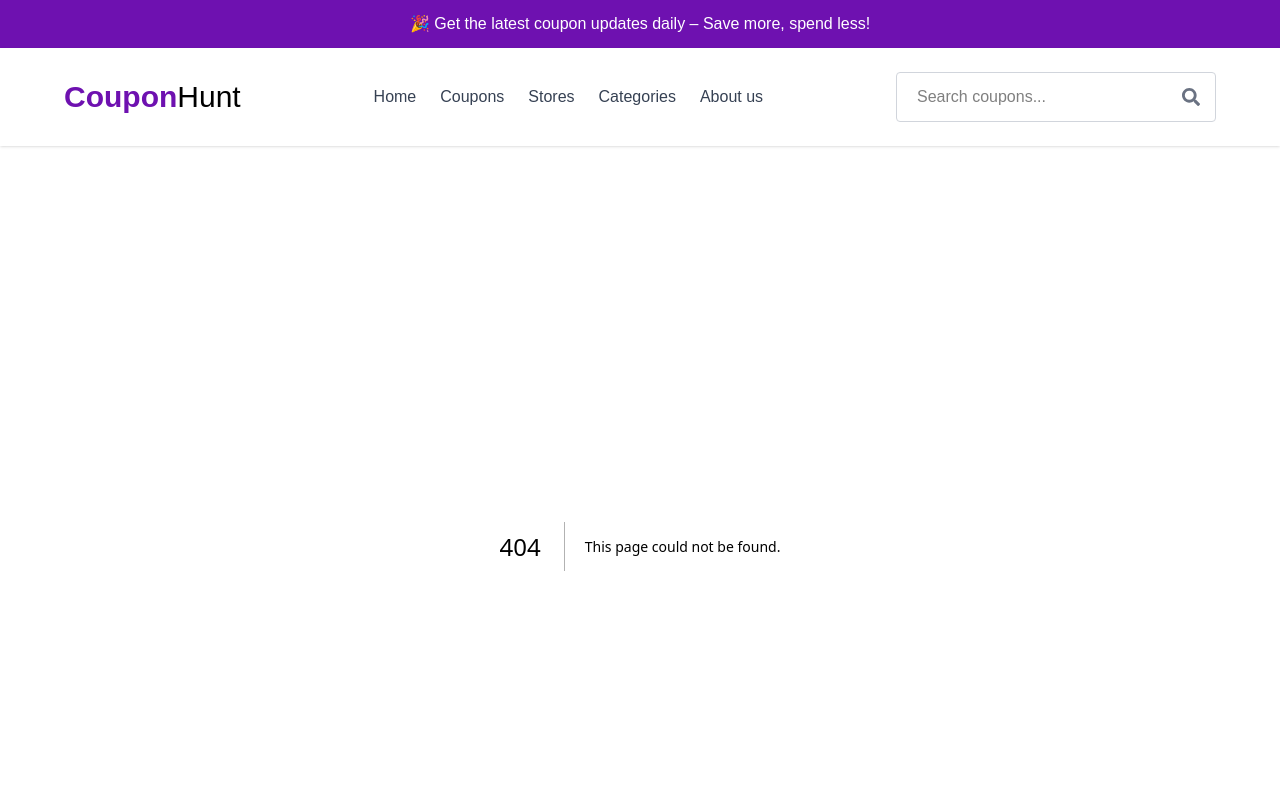
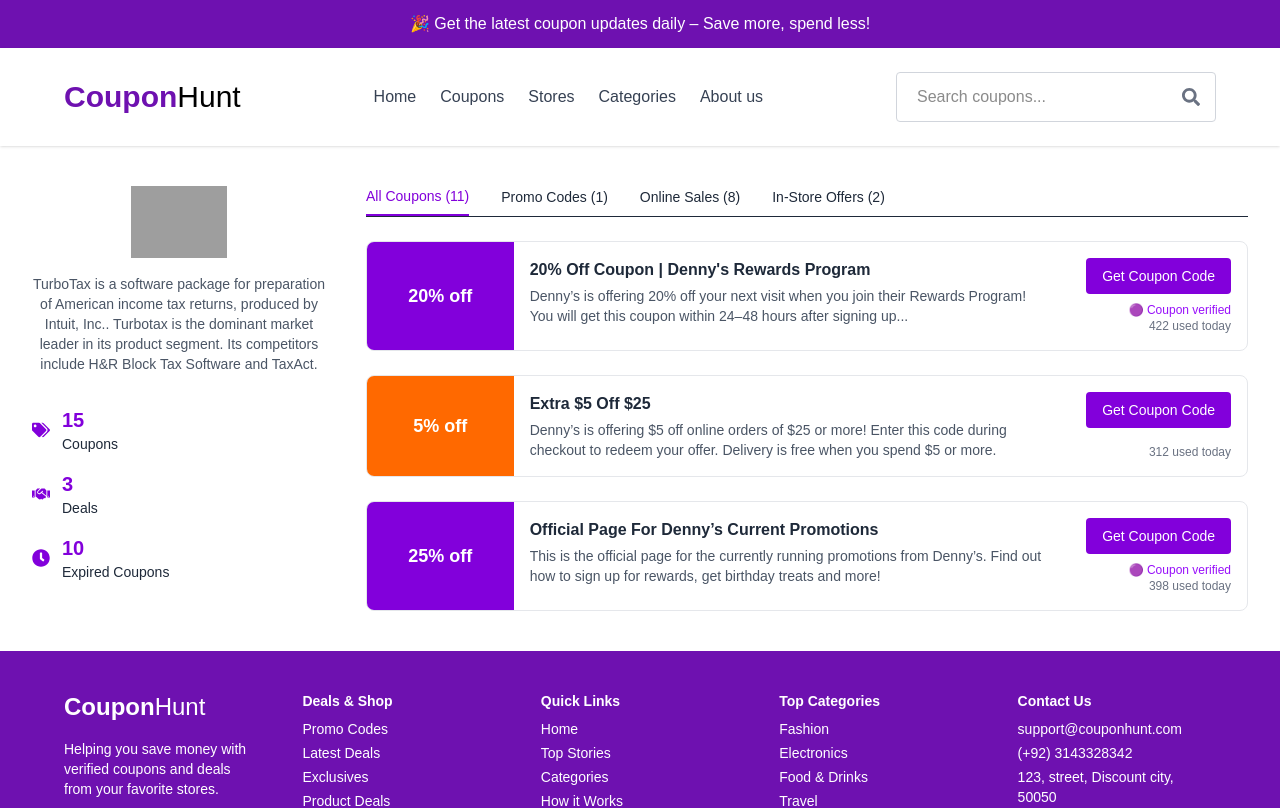
Before and after one commit to umairmughal2204/ITS_Coupons, a Next.js app: page /stores/1 in a window 1280 px wide. Before the commit this address had no page. Shown: the top 808 px of the page. Built offline with nearby package versions, Linux system fonts and the light colour scheme; grey boxes are pictures that could not be loaded.

Commit message:
adding_store_coupons_page

```diff
--- /dev/null
+++ b/src/app/stores/[storeId]/page.js
@@ -0,0 +1,148 @@
+"use client";
+
+import {
+  FaTags,
+  FaHandshake,
+  FaClock,
+} from "react-icons/fa";
+
+const coupons = [
+  {
+    id: 1,
+    discount: "20% off",
+    title: "20% Off Coupon | Denny's Rewards Program",
+    description:
+      "Denny’s is offering 20% off your next visit when you join their Rewards Program! You will get this coupon within 24–48 hours after signing up...",
+    uses: 422,
+    verified: true,
+    tag: "purple",
+  },
+  {
+    id: 2,
+    discount: "5% off",
+    title: "Extra $5 Off $25",
+    description:
+      "Denny’s is offering $5 off online orders of $25 or more! Enter this code during checkout to redeem your offer. Delivery is free when you spend $5 or more.",
+    uses: 312,
+    verified: false,
+    tag: "orange",
+  },
+  {
+    id: 3,
+    discount: "25% off",
+    title: "Official Page For Denny’s Current Promotions",
+    description:
+      "This is the official page for the currently running promotions from Denny’s. Find out how to sign up for rewards, get birthday treats and more!",
+    uses: 398,
+    verified: true,
+    tag: "purple",
+  },
+];
+
+export default function StorePage() {
+  return (
+    <div className="max-w-7xl mx-auto px-4 md:px-8 py-10 text-gray-800">
+      <div className="flex flex-col md:flex-row gap-10">
+        {/* Sidebar */}
+        <aside className="w-full md:w-1/4 space-y-8">
+          {/* Store Info */}
+          <div className="text-center">
+            <img src="/logos/starbucks.png" alt="store" className="mx-auto w-24 mb-4" />
+            <p className="text-sm text-gray-600">
+              TurboTax is a software package for preparation of American income tax returns,
+              produced by Intuit, Inc.. Turbotax is the dominant market leader in its product
+              segment. Its competitors include H&R Block Tax Software and TaxAct.
+            </p>
+          </div>
+
+          {/* Stats */}
+          <div className="space-y-4">
+            <Stat icon={<FaTags />} value={15} label="Coupons" />
+            <Stat icon={<FaHandshake />} value={3} label="Deals" />
+            <Stat icon={<FaClock />} value={10} label="Expired Coupons" />
+          </div>
+        </aside>
+
+        {/* Main Content */}
+        <div className="w-full md:w-3/4">
+          {/* Tabs */}
+          <div className="flex gap-8 border-b text-sm font-medium mb-6">
+            <button className="pb-2 border-b-2 border-purple-700 text-purple-700">
+              All Coupons (11)
+            </button>
+            <button className="pb-2 hover:text-purple-600">Promo Codes (1)</button>
+            <button className="pb-2 hover:text-purple-600">Online Sales (8)</button>
+            <button className="pb-2 hover:text-purple-600">In-Store Offers (2)</button>
+          </div>
+
+          {/* Coupons */}
+          <div className="space-y-6">
+            {coupons.map((coupon) => (
+              <div
+                key={coupon.id}
+                className="flex border border-gray-200 rounded-lg overflow-hidden bg-white"
+              >
+                {/* Discount Tag */}
+                <div
+                  className={`w-1/6 min-w-[80px] flex items-center justify-center text-white text-lg font-bold p-4 ${getTagColor(
+                    coupon.tag
+                  )}`}
+                >
+                  {coupon.discount}
+                </div>
+
+                {/* Info */}
+                <div className="flex-1 p-4 space-y-1">
+                  <h3 className="font-semibold">{coupon.title}</h3>
+                  <p className="text-sm text-gray-600">{coupon.description}</p>
+                </div>
+
+                {/* CTA */}
+                <div className="flex flex-col items-end justify-between p-4 w-[180px]">
+                  <button className="bg-purple-700 hover:bg-purple-800 text-white text-sm px-4 py-2 rounded">
+                    Get Coupon Code
+                  </button>
+                  <div className="text-xs mt-2 text-right">
+                    {coupon.verified && (
+                      <div className="text-purple-600 font-medium">🟣 Coupon verified</div>
+                    )}
+                    <div className="text-gray-500">{coupon.uses} used today</div>
+                  </div>
+                </div>
+              </div>
+            ))}
+          </div>
+        </div>
+      </div>
+    </div>
+  );
+}
+
+// Utility to get background color
+function getTagColor(tag) {
+  switch (tag) {
+    case "purple":
+      return "bg-purple-700";
+    case "orange":
+      return "bg-orange-500";
+    case "pink":
+      return "bg-pink-500";
+    case "yellow":
+      return "bg-yellow-400 text-black";
+    default:
+      return "bg-gray-400";
+  }
+}
+
+// Small component for stat boxes
+function Stat({ icon, value, label }) {
+  return (
+    <div className="flex items-center gap-3">
+      <div className="text-purple-700 text-lg">{icon}</div>
+      <div>
+        <div className="text-xl font-bold text-purple-700">{value}</div>
+        <div className="text-sm">{label}</div>
+      </div>
+    </div>
+  );
+}
--- /dev/null
+++ b/src/app/stores/page.js
@@ -0,0 +1,7 @@
+const Stores = () => {
+    return(
+        <p>Add stores here!</p>
+
+    );
+}
+export default Stores;
```
